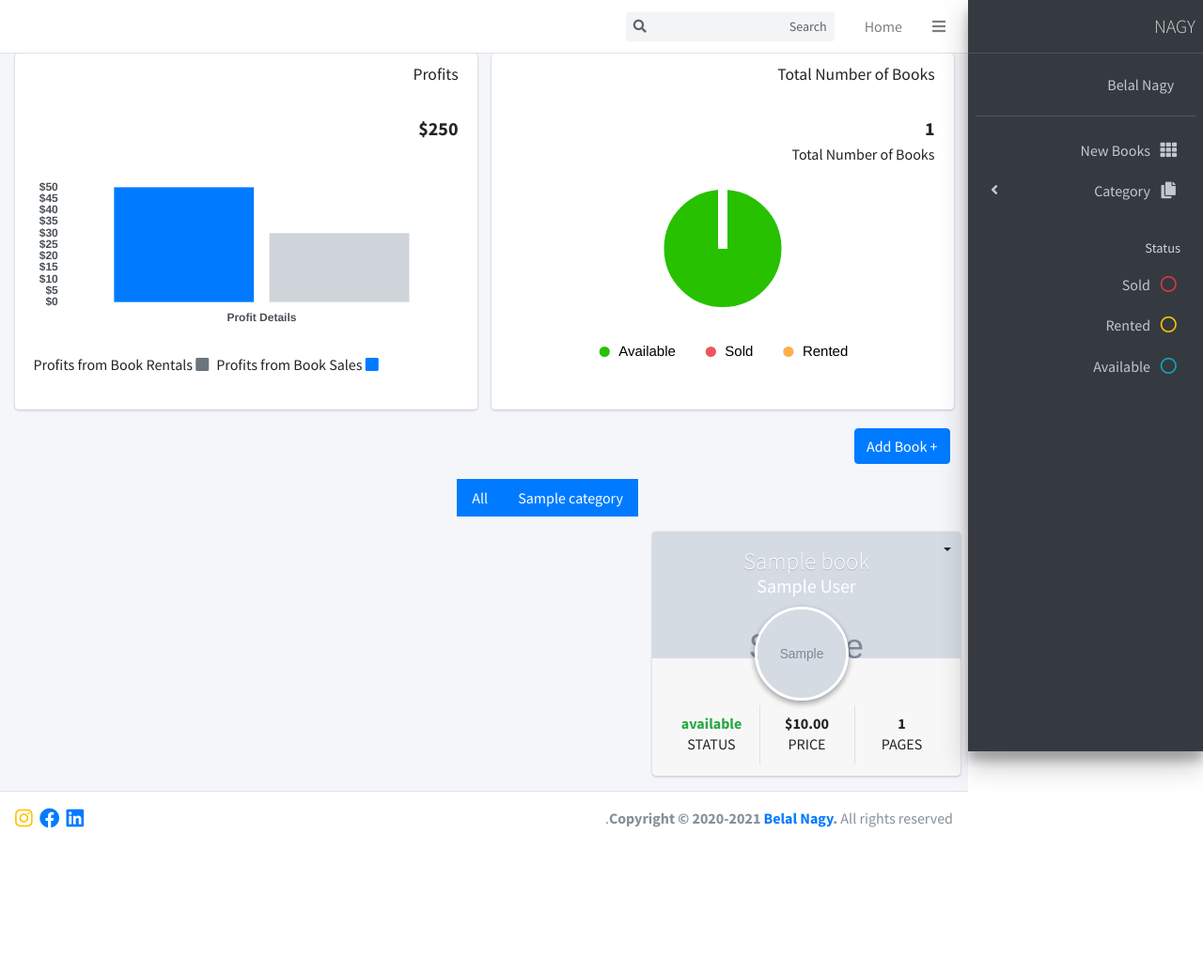
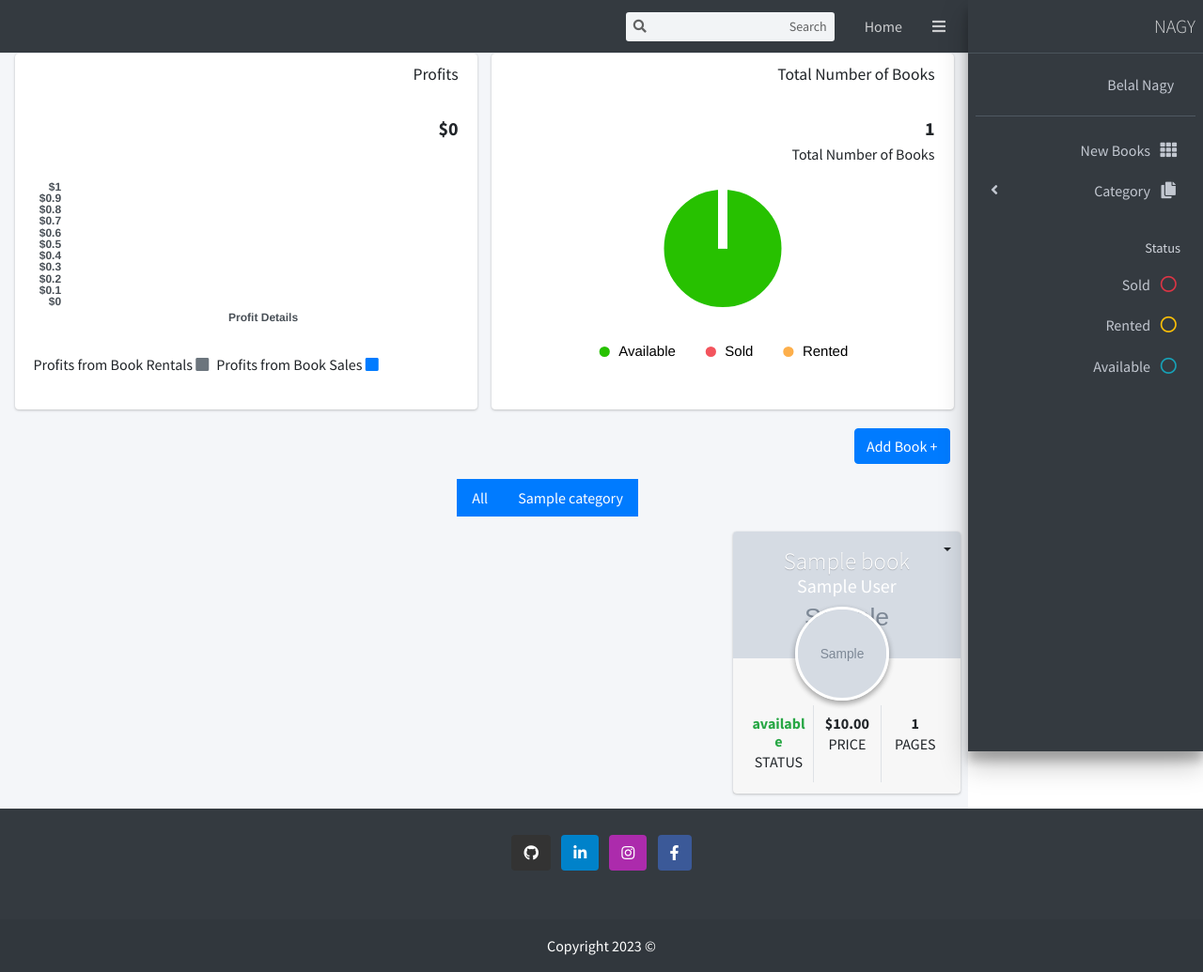
Before and after one commit to Belalnajy/LMSProject, a Django app: page / in a window 1280 px wide. Shown: the whole page at 94% size. Before the commit the page ends 882 px from the top, so only its background shows below. Run offline with Django 5.2, Linux system fonts and the light colour scheme; tables that the repository leaves empty hold one stand-in row (values such as "Sample post"); grey boxes marked "Sample" are stand-in pictures; some libraries are stand-ins or nearby versions.

Commit message:
finish lms

```diff
--- a/lms/lms_app/views.py
+++ b/lms/lms_app/views.py
@@ -2,8 +2,15 @@ from django.shortcuts import render,redirect, get_object_or_404
 from .models import *
 from .forms import *
 from django.views.decorators.cache import never_cache
+from django.db.models import Sum
+
 
 def index(request):
+    total_sold = Book.objects.filter(status='sold').aggregate(total_price=Sum('price')).get('total_price') or 0
+    total_rented = Book.objects.filter(status='rented').aggregate(total_rental=Sum('total_rental')).get('total_rental') or 0
+    total_sum=total_sold+total_rented
+
+
     if request.method == 'POST':
         add_book = BookForm(request.POST, request.FILES)
         category_form = CategoryForm(request.POST)
@@ -13,6 +20,9 @@ def index(request):
         if category_form.is_valid():
             category_form.save()
             return redirect('index')
+
+
+
     context= {
         'books': Book.objects.all(),
         'categories': Category.objects.all(),
@@ -22,19 +32,44 @@ def index(request):
         'sold_book': Book.objects.filter(status='sold').count(),
         'available_book': Book.objects.filter(status='available').count(),
         'rented_book': Book.objects.filter(status='rented').count(),
+        'total_price': Book.objects.filter(status='sold').aggregate(total_price=models.Sum('price'))['total_price'],
+        'total_rental': Book.objects.filter(status='rented').aggregate(total_rental=models.Sum('total_rental'))['total_rental'],
+        'total_sold': total_sold,
+        'total_rented': total_rented,
+        'total_sum': total_sum,
     }
 
     return render(request, 'pages/index.html', context)
+
 def books(request):
-    context= {
-        'books': Book.objects.all(),
-        'categories': Category.objects.all(),
+    search = Book.objects.all()
+    title = None
+
+    # Handle search functionality
+    if 'search_name' in request.GET:
+        title = request.GET['search_name']
+        if title:
+            search = search.filter(title__icontains=title)
+
+    # Handle category form submission (for POST requests)
+    if request.method == 'POST':
+        category_form = CategoryForm(request.POST)
+        if category_form.is_valid():
+            category_form.save()
+            return redirect('books')  # Redirect after saving the form
+
+    # Define the context dictionary (for both GET and POST requests)
+    context = {
+        'books': search,  # Books filtered by search (if any)
+        'categories': Category.objects.all(),  # All categories
+        'category_form': CategoryForm(),  # Empty form for GET requests
     }
+
+    # Render the template with the context
     return render(request, 'pages/books.html', context)
 
+def update(request, id):
 
-
-def update(request, id):
     # book_id = Book.objects.get(id=id)
     book_id = get_object_or_404(Book, id=id)  # Safer than Book.objects.get()
 
--- a/lms/templates/base.html
+++ b/lms/templates/base.html
@@ -98,19 +98,26 @@ $(function () {
           backgroundColor: '#007bff',
           borderColor    : '#007bff',
           data           : [
-               '50',
+          {%if total_sold != None%}
+
+               '{{total_sold}}',
+               {%endif%}
+
           ]
         },
         {
           backgroundColor: '#ced4da',
           borderColor    : '#ced4da',
           data           : [
-                '30',
+          {%if total_rental != None%}
+
+
+                '{{total_rental}}',
+                {%endif%}
           ]
         }
       ]
     },
-
 
 
    options: {
@@ -256,14 +263,24 @@ $(document).ready(function() {
       $('.category' + categoryId).show();
     }
   });
+  $('#retal_period').keyup(function(){
+    var rental_period = $('#retal_period').val();
+    var rental_price = $('#retal_price_day').val();
+    var total = rental_period * rental_price;
+    $('#total_rental').val(total);
+  });
 });
 
-$('#retal_period').keyup(function(){
-  var rental_period = $('#retal_period').val();
-  var rental_price = $('#retal_price_day').val();
-  var total = rental_period * rental_price;
-  $('#total_rental').val(total);
-})
+
+// $('.totalprice').hide();
+//   var total = 0;
+// $('.totalprice').each(function(){
+//   total += parseInt($(this).text());
+//   $('#totalprice').text(total);
+// });
+// $('#totalsalarys').text(total);
+// });
+
 </script>
 </body>
 </html>
--- a/lms/templates/pages/books.html
+++ b/lms/templates/pages/books.html
@@ -23,8 +23,8 @@
                 <div class="row d-flex align-items-stretch">
                   {%for book in books%}
                   <!--  start book   -->
-                  <div   class="col-12 col-sm-6 col-md-4 d-flex align-items-stretch  ">
-                    <div   id="" class="card bg-light book-hide book{{book.id}} category{{book.category.id}} book{{book.status}} ">
+                  <div   class="col-12 col-sm-6 col-md-4  book-hide book{{book.id}} category{{book.category.id}} book{{book.status}}  ">
+                    <div   id="" class="card bg-light ">
                       <div  class="card-header text-muted border-bottom-0">
                         {{book.category}}
                       </div>
--- a/lms/templates/pages/index.html
+++ b/lms/templates/pages/index.html
@@ -33,6 +33,19 @@
           </div>
           <!-- /.col-md-6 -->
 
+          <!-- {%for book in books%}
+              {%if book.price != None%}
+              {%if book.status == 'sold'%}
+                <p class="totalprice">{{book.price}}</p>
+              {%endif%}
+              {%endif%}
+              {% if book.total_rental != None%}
+              {%if book.status == 'rented'%}
+                <p class="totalprice">{{book.total_rental}}</p>
+              {%endif%}
+              {%endif%}
+            {%endfor%} -->
+
           <div class="col-lg-6">
             <div class="card">
               <div class="card-header border-0">
@@ -43,7 +56,8 @@
               <div class="card-body">
                 <div class="d-flex">
                   <p class="d-flex flex-column">
-                    <span id="totalsalarys" class="text-bold text-lg">$250</span
+                    <span id="totalsalarys" class="text-bold text-lg"
+                      >${{total_sum}}</span
                     ><br />
                   </p>
                 </div>
@@ -134,7 +148,7 @@
         <!-- Books -->
         <div
           id=""
-          class="col-md-4 book-hide book{{book.id}} category{{book.category.id}} book{{book.status}}">
+          class="col-md-3 book-hide book{{book.id}} category{{book.category.id}} book{{book.status}}">
           <!-- Widget: user widget style 1 -->
           <div id="" class="card card-widget widget-user">
             <!-- Add the bg color to the header using any of the bg-* classes -->
--- a/lms/templates/parts/footer.html
+++ b/lms/templates/parts/footer.html
@@ -1,27 +1,60 @@
-<!-- Main Footer -->
-<footer class="main-footer">
-  <strong
-    >Copyright &copy; 2020-2021
-    <a href="https://www.linkedin.com/in/belalnajy/">Belal Nagy</a>.</strong
-  >
-  All rights reserved.
-  <div class="float-right d-none d-sm-inline-block">
-    <a
-      target="_blank"
-      class="text-primary"
-      href="https://www.linkedin.com/in/belalnajy/"
-      ><i class="fab fa-lg fa-linkedin"></i
-    ></a>
-    <a
-      target="_blank"
-      href="https://www.facebook.com/profile.php?id=100011741288220"
-      ><i class="fab fa-lg ml-1 fa-facebook"></i
-    ></a>
-    <a
-      target="_blank"
-      class="text-warning"
-      href="https://www.instagram.com/belalnajy"
-      ><i class="fab fa-lg ml-1 fa-instagram"></i
-    ></a>
+<footer class="bg-body-tertiary text-center bg-dark">
+  <!-- Grid container -->
+  <div class="container p-4 pb-0">
+    <!-- Section: Social media -->
+    <section class="mb-4">
+      <!-- Facebook -->
+      <a
+        data-mdb-ripple-init
+        class="btn text-white btn-floating m-1"
+        style="background-color: #3b5998"
+        href="https://www.facebook.com/profile.php?id=100011741288220"
+        role="button"
+        target="_blank">
+        <i class="fab fa-facebook-f"></i>
+      </a>
+
+      <!-- Instagram -->
+      <a
+        data-mdb-ripple-init
+        class="btn text-white btn-floating m-1"
+        style="background-color: #ac2bac"
+        href="https://www.instagram.com/belalnajy"
+        role="button"
+        target="_blank">
+        <i class="fab fa-instagram"></i>
+      </a>
+
+      <!-- Linkedin -->
+      <a
+        data-mdb-ripple-init
+        class="btn text-white btn-floating m-1"
+        style="background-color: #0082ca"
+        href="https://www.linkedin.com/in/belalnajy/"
+        role="button"
+        target="_blank">
+        <i class="fab fa-linkedin-in"></i>
+      </a>
+
+      <!-- Github -->
+      <a
+        data-mdb-ripple-init
+        class="btn text-white btn-floating m-1"
+        style="background-color: #333333"
+        href="https://github.com/Belalnajy"
+        role="button"
+        target="_blank">
+        <i class="fab fa-github"></i>
+      </a>
+    </section>
+    <!-- Section: Social media -->
   </div>
+  <!-- Grid container -->
+
+  <!-- Copyright -->
+  <div class="text-center p-3" style="background-color: rgba(0, 0, 0, 0.05)">
+    © 2023 Copyright
+    <a class="text-body" href="#"></a>
+  </div>
+  <!-- Copyright -->
 </footer>
--- a/lms/templates/parts/nav.html
+++ b/lms/templates/parts/nav.html
@@ -1,5 +1,5 @@
 <!-- Navbar -->
-<nav class="main-header navbar navbar-expand navbar-white navbar-light">
+<nav class="main-header navbar navbar-expand navbar-dark navbar-light">
   <!-- Left navbar links -->
   <ul class="navbar-nav">
     <li class="nav-item">
@@ -13,7 +13,7 @@
   </ul>
 
   <!-- SEARCH FORM -->
-  <form method="GET" class="form-inline ml-3">
+  <form method="GET" class="form-inline ml-3" action="{% url 'books' %}">
     <div class="input-group input-group-sm">
       <input
         class="form-control form-control-navbar"
--- a/lms/templates/parts/sidebar.html
+++ b/lms/templates/parts/sidebar.html
@@ -53,7 +53,10 @@
               </div>
             </form>
             <li style="cursor: pointer" class="nav-item nav-side">
-              <a id="" class="nav-link side-cat categoryall" data-category-id="all">
+              <a
+                id=""
+                class="nav-link side-cat categoryall"
+                data-category-id="all">
                 <i class="far fa-circle nav-icon"></i>
                 <p>All</p>
               </a>
```
